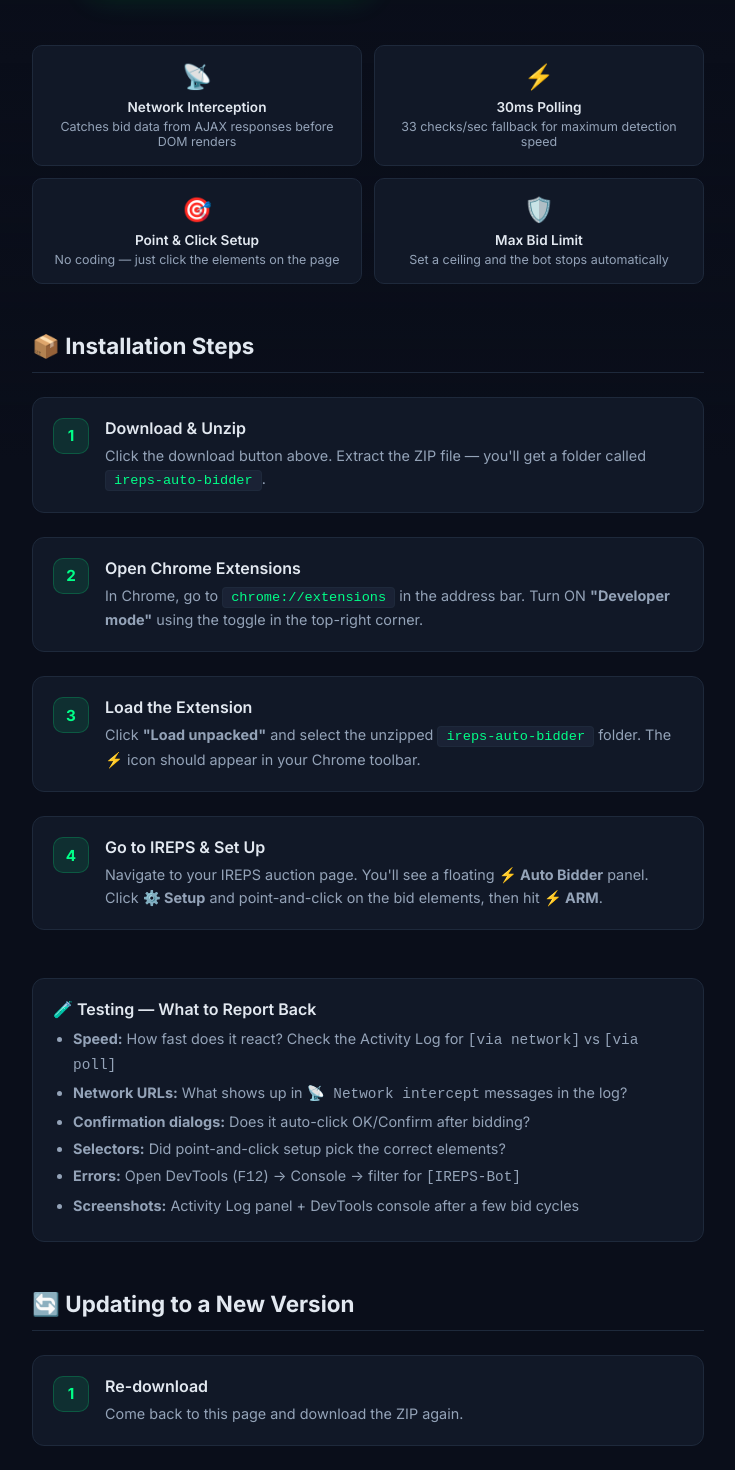
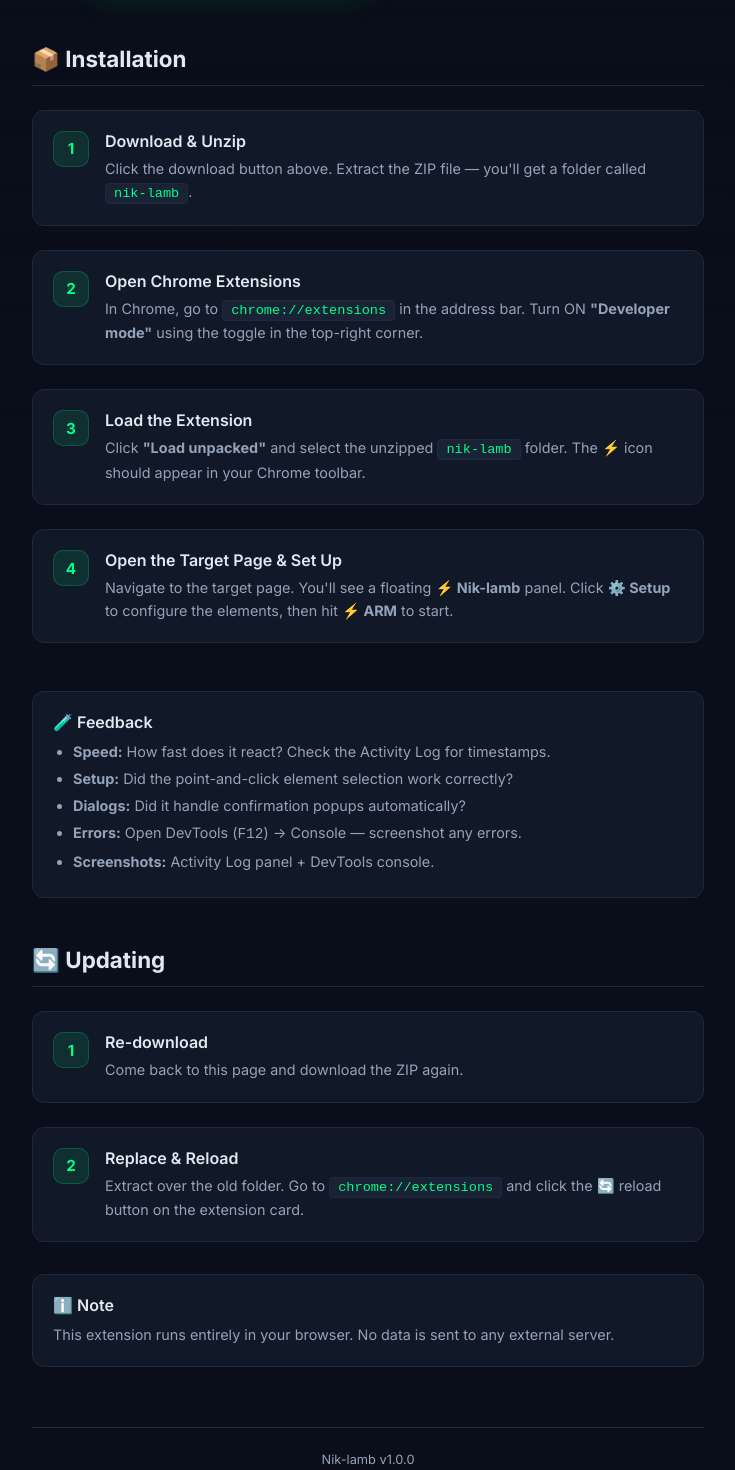
Before and after one commit to ryuk6911/nik-lamb, a browser extension: page docs/index.html in a window 1280 px wide. Shown: the part 340-1810 px from the top of the page, without its empty margins (272-1007 px from the left). Drawn offline with Linux system fonts and the light colour scheme.

Commit message:
rebrand: sanitize all public-facing references

```diff
--- a/background/service-worker.js
+++ b/background/service-worker.js
@@ -19,7 +19,7 @@
   // Generate a simple icon as data URL using OffscreenCanvas
   const iconUrl = await getIconDataUrl();
 
-  chrome.notifications.create(`ireps-bid-${Date.now()}`, {
+  chrome.notifications.create(`nl-notify-${Date.now()}`, {
     type: 'basic',
     iconUrl,
     title: title || 'Nik-lamb',
@@ -57,7 +57,7 @@
 // Keep service worker alive during active bidding by using alarms
 chrome.alarms.onAlarm.addListener(async (alarm) => {
   if (alarm.name === 'keepalive') {
-    // Just a heartbeat to prevent SW from dying during an active auction
+    // Just a heartbeat to prevent SW from dying during active monitoring
     const { isArmed } = await chrome.storage.local.get('isArmed');
     if (!isArmed) {
       await chrome.alarms.clear('keepalive');
--- a/content/overlay.css
+++ b/content/overlay.css
@@ -105,7 +105,7 @@
 .ireps-bot-dot-armed {
   background: #00ff88;
   box-shadow: 0 0 8px #00ff88, 0 0 16px rgba(0, 255, 136, 0.4);
-  animation: ireps-pulse 1.2s ease-in-out infinite;
+  animation: nl-pulse 1.2s ease-in-out infinite;
 }
 
 .ireps-bot-dot-disarmed {
@@ -113,7 +113,7 @@
   box-shadow: 0 0 6px rgba(255, 68, 68, 0.4);
 }
 
-@keyframes ireps-pulse {
+@keyframes nl-pulse {
   0%, 100% { opacity: 1; transform: scale(1); }
   50% { opacity: 0.6; transform: scale(1.3); }
 }
--- a/docs/index.html
+++ b/docs/index.html
@@ -16,7 +16,6 @@
       --accent-glow: rgba(0, 255, 136, 0.15);
       --text: #e2e8f0;
       --text-dim: #94a3b8;
-      --danger: #ff4757;
       --warning: #ffa726;
     }
 
@@ -30,7 +29,6 @@
       overflow-x: hidden;
     }
 
-    /* Animated background grid */
     body::before {
       content: '';
       position: fixed;
@@ -49,7 +47,6 @@
       z-index: 1;
     }
 
-    /* Header */
     .hero {
       text-align: center;
       margin-bottom: 48px;
@@ -87,7 +84,6 @@
       line-height: 1.6;
     }
 
-    /* Download button */
     .download-section {
       text-align: center;
       margin-bottom: 48px;
@@ -131,7 +127,6 @@
       color: var(--text-dim);
     }
 
-    /* Steps */
     .steps {
       margin-bottom: 48px;
     }
@@ -195,7 +190,6 @@
       border: 1px solid var(--border);
     }
 
-    /* Info cards */
     .info-card {
       padding: 20px;
       background: var(--surface);
@@ -228,46 +222,6 @@
       margin-bottom: 4px;
     }
 
-    .warning-card {
-      border-color: rgba(255, 167, 38, 0.3);
-      background: rgba(255, 167, 38, 0.05);
-    }
-
-    .warning-card h3 { color: var(--warning); }
-
-    /* Features section */
-    .features {
-      display: grid;
-      grid-template-columns: 1fr 1fr;
-      gap: 12px;
-      margin-bottom: 48px;
-    }
-
-    .feature {
-      padding: 16px;
-      background: var(--surface);
-      border: 1px solid var(--border);
-      border-radius: 10px;
-      text-align: center;
-    }
-
-    .feature-icon {
-      font-size: 1.5rem;
-      margin-bottom: 8px;
-    }
-
-    .feature h4 {
-      font-size: 0.85rem;
-      font-weight: 600;
-      margin-bottom: 4px;
-    }
-
-    .feature p {
-      font-size: 0.78rem;
-      color: var(--text-dim);
-    }
-
-    /* Update section */
     .update-section {
       margin-top: 48px;
     }
@@ -280,7 +234,6 @@
       border-bottom: 1px solid var(--border);
     }
 
-    /* Footer */
     .footer {
       text-align: center;
       margin-top: 60px;
@@ -290,9 +243,7 @@
       font-size: 0.8rem;
     }
 
-    /* Responsive */
     @media (max-width: 600px) {
-      .features { grid-template-columns: 1fr; }
       .hero h1 { font-size: 1.6rem; }
       .container { padding: 24px 16px 60px; }
     }
@@ -300,14 +251,12 @@
 </head>
 <body>
   <div class="container">
-    <!-- Hero -->
     <div class="hero">
       <span class="hero-icon">⚡</span>
       <h1><span>Nik-lamb</span></h1>
-      <p>Monitors IREPS e-auction pages and automatically places the next valid bid when you're outbid. Lightning-fast network interception for near-instant reactions.</p>
+      <p>A lightweight Chrome extension for real-time page monitoring and workflow automation.</p>
     </div>
 
-    <!-- Download -->
     <div class="download-section">
       <a class="btn-download" id="downloadBtn" href="#">
         <svg viewBox="0 0 24 24" fill="none" stroke="currentColor" stroke-width="2.5" stroke-linecap="round" stroke-linejoin="round">
@@ -320,39 +269,14 @@
       <div class="version-tag">v1.0.0 • Chrome Extension • Manifest V3</div>
     </div>
 
-    <!-- Features -->
-    <div class="features">
-      <div class="feature">
-        <div class="feature-icon">📡</div>
-        <h4>Network Interception</h4>
-        <p>Catches bid data from AJAX responses before DOM renders</p>
-      </div>
-      <div class="feature">
-        <div class="feature-icon">⚡</div>
-        <h4>30ms Polling</h4>
-        <p>33 checks/sec fallback for maximum detection speed</p>
-      </div>
-      <div class="feature">
-        <div class="feature-icon">🎯</div>
-        <h4>Point & Click Setup</h4>
-        <p>No coding — just click the elements on the page</p>
-      </div>
-      <div class="feature">
-        <div class="feature-icon">🛡️</div>
-        <h4>Max Bid Limit</h4>
-        <p>Set a ceiling and the bot stops automatically</p>
-      </div>
-    </div>
-
-    <!-- Install Steps -->
     <div class="steps">
-      <h2>📦 Installation Steps</h2>
+      <h2>📦 Installation</h2>
 
       <div class="step">
         <div class="step-number">1</div>
         <div class="step-content">
           <h3>Download & Unzip</h3>
-          <p>Click the download button above. Extract the ZIP file — you'll get a folder called <code>ireps-auto-bidder</code>.</p>
+          <p>Click the download button above. Extract the ZIP file — you'll get a folder called <code>nik-lamb</code>.</p>
         </div>
       </div>
 
@@ -368,35 +292,32 @@
         <div class="step-number">3</div>
         <div class="step-content">
           <h3>Load the Extension</h3>
-          <p>Click <strong>"Load unpacked"</strong> and select the unzipped <code>ireps-auto-bidder</code> folder. The ⚡ icon should appear in your Chrome toolbar.</p>
+          <p>Click <strong>"Load unpacked"</strong> and select the unzipped <code>nik-lamb</code> folder. The ⚡ icon should appear in your Chrome toolbar.</p>
         </div>
       </div>
 
       <div class="step">
         <div class="step-number">4</div>
         <div class="step-content">
-          <h3>Go to IREPS & Set Up</h3>
-          <p>Navigate to your IREPS auction page. You'll see a floating <strong>⚡ Auto Bidder</strong> panel. Click <strong>⚙️ Setup</strong> and point-and-click on the bid elements, then hit <strong>⚡ ARM</strong>.</p>
+          <h3>Open the Target Page & Set Up</h3>
+          <p>Navigate to the target page. You'll see a floating <strong>⚡ Nik-lamb</strong> panel. Click <strong>⚙️ Setup</strong> to configure the elements, then hit <strong>⚡ ARM</strong> to start.</p>
         </div>
       </div>
     </div>
 
-    <!-- What to report -->
     <div class="info-card">
-      <h3>🧪 Testing — What to Report Back</h3>
+      <h3>🧪 Feedback</h3>
       <ul>
-        <li><strong>Speed:</strong> How fast does it react? Check the Activity Log for <code>[via network]</code> vs <code>[via poll]</code></li>
-        <li><strong>Network URLs:</strong> What shows up in <code>📡 Network intercept</code> messages in the log?</li>
-        <li><strong>Confirmation dialogs:</strong> Does it auto-click OK/Confirm after bidding?</li>
-        <li><strong>Selectors:</strong> Did point-and-click setup pick the correct elements?</li>
-        <li><strong>Errors:</strong> Open DevTools (<code>F12</code>) → Console → filter for <code>[IREPS-Bot]</code></li>
-        <li><strong>Screenshots:</strong> Activity Log panel + DevTools console after a few bid cycles</li>
+        <li><strong>Speed:</strong> How fast does it react? Check the Activity Log for timestamps.</li>
+        <li><strong>Setup:</strong> Did the point-and-click element selection work correctly?</li>
+        <li><strong>Dialogs:</strong> Did it handle confirmation popups automatically?</li>
+        <li><strong>Errors:</strong> Open DevTools (<code>F12</code>) → Console — screenshot any errors.</li>
+        <li><strong>Screenshots:</strong> Activity Log panel + DevTools console.</li>
       </ul>
     </div>
 
-    <!-- Update instructions -->
     <div class="update-section">
-      <h2>🔄 Updating to a New Version</h2>
+      <h2>🔄 Updating</h2>
       <div class="step">
         <div class="step-number">1</div>
         <div class="step-content">
@@ -408,28 +329,25 @@
         <div class="step-number">2</div>
         <div class="step-content">
           <h3>Replace & Reload</h3>
-          <p>Extract over the old folder. Go to <code>chrome://extensions</code> and click the 🔄 reload button on the extension card. Your saved config will persist.</p>
+          <p>Extract over the old folder. Go to <code>chrome://extensions</code> and click the 🔄 reload button on the extension card.</p>
         </div>
       </div>
     </div>
 
-    <div class="info-card warning-card" style="margin-top: 32px;">
-      <h3>⚠️ Important</h3>
-      <p>This is a personal productivity tool. You must have a valid DSC to log in to IREPS. The extension runs entirely in your browser — no data is sent to any external server.</p>
+    <div class="info-card" style="margin-top: 32px;">
+      <h3>ℹ️ Note</h3>
+      <p>This extension runs entirely in your browser. No data is sent to any external server.</p>
     </div>
 
     <div class="footer">
-      <p>Nik-lamb v1.0.0 &mdash; For testing purposes only</p>
+      <p>Nik-lamb v1.0.0</p>
     </div>
   </div>
 
   <script>
-    // Set download URL based on GitHub repo
-    // Replace OWNER and REPO with actual values
     const owner = 'ryuk6911';
     const repo = 'nik-lamb';
     const downloadUrl = `https://github.com/${owner}/${repo}/archive/refs/heads/main.zip`;
-
     document.getElementById('downloadBtn').href = downloadUrl;
   </script>
 </body>
```
Also changed, not shown: content/content.js (+16 -16 lines), content/interceptor.js (+9 -9 lines), popup/popup.html (+1 -1 lines), popup/popup.js (+5 -5 lines), manifest.json, 1 other file.
